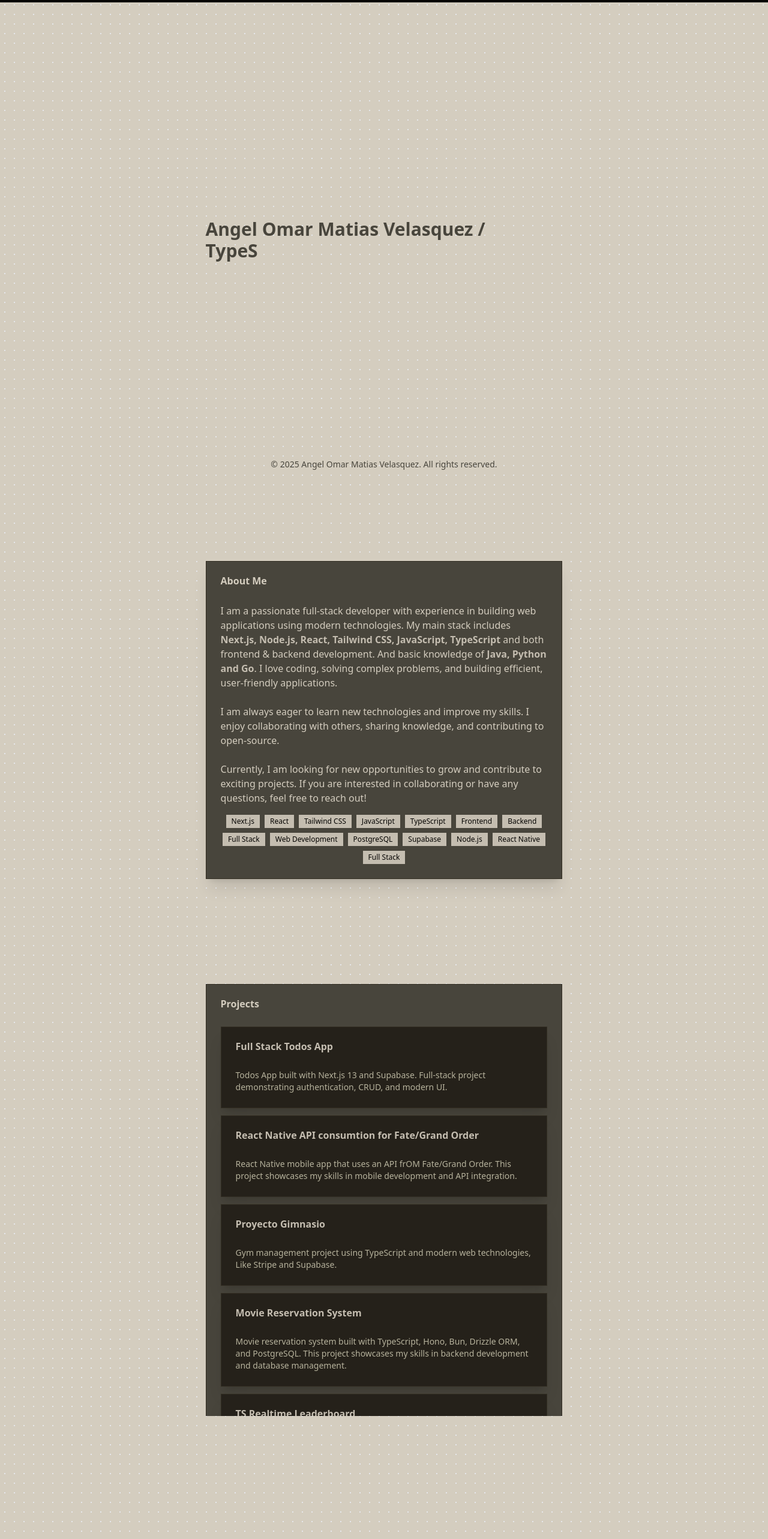
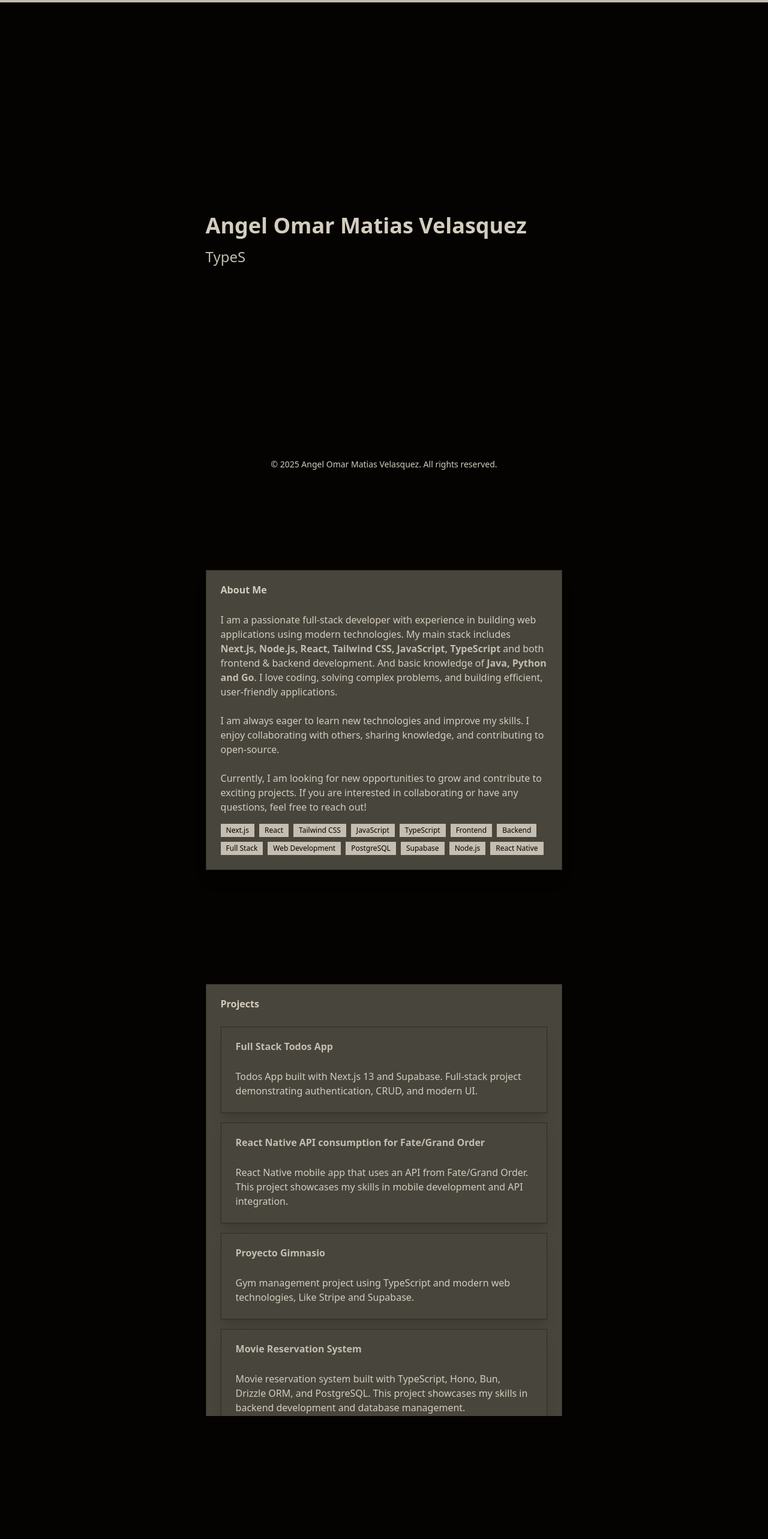
Before and after one commit to K1ssSh0t/K1ssSh0t.github.io, a React (Vite) app: page / in a window 1280 px wide. Shown: the top 2565 px of the page at 60% size. Built offline with nearby package versions, Linux system fonts and the light colour scheme.

Commit message:
Fix visibility issues in the App component

```diff
--- a/src/routes/App.tsx
+++ b/src/routes/App.tsx
@@ -49,9 +49,7 @@ function Section({ id, children }: { id: string, children: React.ReactNode }) {
       ref={ref}
     >
       <div className="max-w-prose w-full">
-
         {children}
-
       </div>
     </motion.section>
   )
@@ -75,9 +73,9 @@ function App() {
   })
 
   return (
-    <div className="bg-foreground  inset-0 -z-10 h-full w-full  bg-[radial-gradient(#e5e7eb_1px,transparent_1px)] [background-size:16px_16px]">
+    <div className="bg-background min-h-screen">
       <motion.div
-        className="fixed top-0 left-0 right-0 h-1 bg-background"
+        className="fixed top-0 left-0 right-0 h-1 bg-primary"
         style={{ scaleX }}
       />
 
@@ -87,27 +85,27 @@ function App() {
           animate={{ opacity: 1 }}
           transition={{ duration: 1.5 }}
         >
-          <h1 className="text-3xl font-bold text-secondary">
-            Angel Omar Matias Velasquez / <br /> {" "}
-            <motion.span
-              className="text-secondary inline-block"
-              initial={{ opacity: 0 }}
-              animate={{ opacity: 1 }}
-              transition={{ duration: 0.05 }}
-            >
-              {typedText}
-            </motion.span>
+          <h1 className="text-4xl font-bold text-foreground mb-4">
+            Angel Omar Matias Velasquez
           </h1>
+          <motion.h2
+            className="text-2xl text-primary inline-block"
+            initial={{ opacity: 0 }}
+            animate={{ opacity: 1 }}
+            transition={{ duration: 0.05 }}
+          >
+            {typedText}
+          </motion.h2>
         </motion.div>
       </Section>
 
       <Section id="about">
-        <Card className="max-w-prose w-full">
+        <Card>
           <CardHeader>
             <CardTitle>About Me</CardTitle>
           </CardHeader>
           <CardContent>
-            <p>
+            <p className="text-card-foreground">
               I am a passionate full-stack developer with experience in building web applications using modern technologies.
               My main stack includes{" "}
               <span className="font-semibold text-primary">
@@ -121,7 +119,7 @@ function App() {
               <br /><br />
               Currently, I am looking for new opportunities to grow and contribute to exciting projects. If you are interested in collaborating or have any questions, feel free to reach out!
             </p>
-            <div className="mt-4 flex flex-wrap justify-center gap-2">
+            <div className="mt-4 flex flex-wrap gap-2">
               <Badge>Next.js</Badge>
               <Badge>React</Badge>
               <Badge>Tailwind CSS</Badge>
@@ -135,22 +133,21 @@ function App() {
               <Badge>Supabase</Badge>
               <Badge>Node.js</Badge>
               <Badge>React Native</Badge>
-              <Badge>Full Stack</Badge>
             </div>
           </CardContent>
         </Card>
       </Section>
 
       <Section id="projects">
-        <ScrollArea className="h-[calc(100vh-5rem)] ">
-          <Card className="max-w-prose w-full">
+        <ScrollArea className="h-[calc(100vh-5rem)]">
+          <Card>
             <CardHeader>
               <CardTitle>Projects</CardTitle>
             </CardHeader>
             <CardContent>
-              <ul className="space-y-3">
+              <ul className="space-y-4">
                 <li>
-                  <Card className="bg-muted">
+                  <Card>
                     <CardHeader>
                       <CardTitle>
                         <a href="https://github.com/K1ssSh0t/full-stack-todos-app" target="_blank" rel="noopener noreferrer" className="hover:underline text-primary">
@@ -159,30 +156,30 @@ function App() {
                       </CardTitle>
                     </CardHeader>
                     <CardContent>
-                      <p className="text-sm text-muted-foreground">
+                      <p className="text-card-foreground">
                         Todos App built with Next.js 13 and Supabase. Full-stack project demonstrating authentication, CRUD, and modern UI.
                       </p>
                     </CardContent>
                   </Card>
                 </li>
                 <li>
-                  <Card className="bg-muted">
+                  <Card>
                     <CardHeader>
                       <CardTitle>
                         <a href="https://github.com/K1ssSh0t/rn-fgo-api" target="_blank" rel="noopener noreferrer" className="hover:underline text-primary">
-                          React Native API consumtion for Fate/Grand Order
+                          React Native API consumption for Fate/Grand Order
                         </a>
                       </CardTitle>
                     </CardHeader>
                     <CardContent>
-                      <p className="text-sm text-muted-foreground">
-                        React Native mobile app that uses an API frOM Fate/Grand Order. This project showcases my skills in mobile development and API integration.
+                      <p className="text-card-foreground">
+                        React Native mobile app that uses an API from Fate/Grand Order. This project showcases my skills in mobile development and API integration.
                       </p>
                     </CardContent>
                   </Card>
                 </li>
                 <li>
-                  <Card className="bg-muted">
+                  <Card>
                     <CardHeader>
                       <CardTitle>
                         <a href="https://github.com/K1ssSh0t/proyecto-gimnasio" target="_blank" rel="noopener noreferrer" className="hover:underline text-primary">
@@ -191,14 +188,14 @@ function App() {
                       </CardTitle>
                     </CardHeader>
                     <CardContent>
-                      <p className="text-sm text-muted-foreground">
+                      <p className="text-card-foreground">
                         Gym management project using TypeScript and modern web technologies, Like Stripe and Supabase.
                       </p>
                     </CardContent>
                   </Card>
                 </li>
                 <li>
-                  <Card className="bg-muted">
+                  <Card>
                     <CardHeader>
                       <CardTitle>
                         <a href="https://github.com/K1ssSh0t/ts-movie-reservation-system" target="_blank" rel="noopener noreferrer" className="hover:underline text-primary">
@@ -207,14 +204,14 @@ function App() {
                       </CardTitle>
                     </CardHeader>
                     <CardContent>
-                      <p className="text-sm text-muted-foreground">
+                      <p className="text-card-foreground">
                         Movie reservation system built with TypeScript, Hono, Bun, Drizzle ORM, and PostgreSQL. This project showcases my skills in backend development and database management.
                       </p>
                     </CardContent>
                   </Card>
                 </li>
                 <li>
-                  <Card className="bg-muted">
+                  <Card>
                     <CardHeader>
                       <CardTitle>
                         <a href="https://github.com/K1ssSh0t/ts-realtime-leaderboard" target="_blank" rel="noopener noreferrer" className="hover:underline text-primary">
@@ -223,14 +220,14 @@ function App() {
                       </CardTitle>
                     </CardHeader>
                     <CardContent>
-                      <p className="text-sm text-muted-foreground">
-                        Realtime leaderboard built with Hono, bun adn redis. This project showcases my skills in backend development and database management.
+                      <p className="text-card-foreground">
+                        Realtime leaderboard built with Hono, Bun and Redis. This project showcases my skills in backend development and database management.
                       </p>
                     </CardContent>
                   </Card>
                 </li>
               </ul>
-              <p className="mt-4">
+              <p className="mt-4 text-card-foreground">
                 For more projects, check out my{" "}
                 <Button asChild variant="link" className="p-0 h-auto">
                   <a href="https://github.com/K1ssSh0t" target="_blank" rel="noopener noreferrer">
@@ -238,28 +235,27 @@ function App() {
                   </a>
                 </Button>
               </p>
-
             </CardContent>
           </Card>
         </ScrollArea>
       </Section>
 
       <Section id="contact">
-        <Card className="max-w-prose w-full">
+        <Card>
           <CardHeader>
             <CardTitle>Contact</CardTitle>
           </CardHeader>
           <CardContent>
-            <p className=" mb-2">
+            <p className="text-card-foreground mb-4">
               Feel free to reach out via email or connect with me on GitHub!
             </p>
             <div className="flex flex-col items-center space-y-2">
-              <Button asChild variant="link" className="p-0 h-auto">
+              <Button asChild variant="link">
                 <a href="mailto:angel.velasquez.dev@gmail.com">
                   angelomarmatias@gmail.com
                 </a>
               </Button>
-              <Button asChild variant="link" className="p-0 h-auto">
+              <Button asChild variant="link">
                 <a href="https://github.com/K1ssSh0t" target="_blank" rel="noopener noreferrer">
                   github.com/K1ssSh0t
                 </a>
@@ -274,7 +270,7 @@ function App() {
         initial={{ opacity: 0 }}
         animate={{ opacity: 1 }}
       >
-        <p className="text-sm text-secondary">
+        <p className="text-foreground text-sm">
           © {new Date().getFullYear()} Angel Omar Matias Velasquez. All rights reserved.
         </p>
       </motion.div>
```
